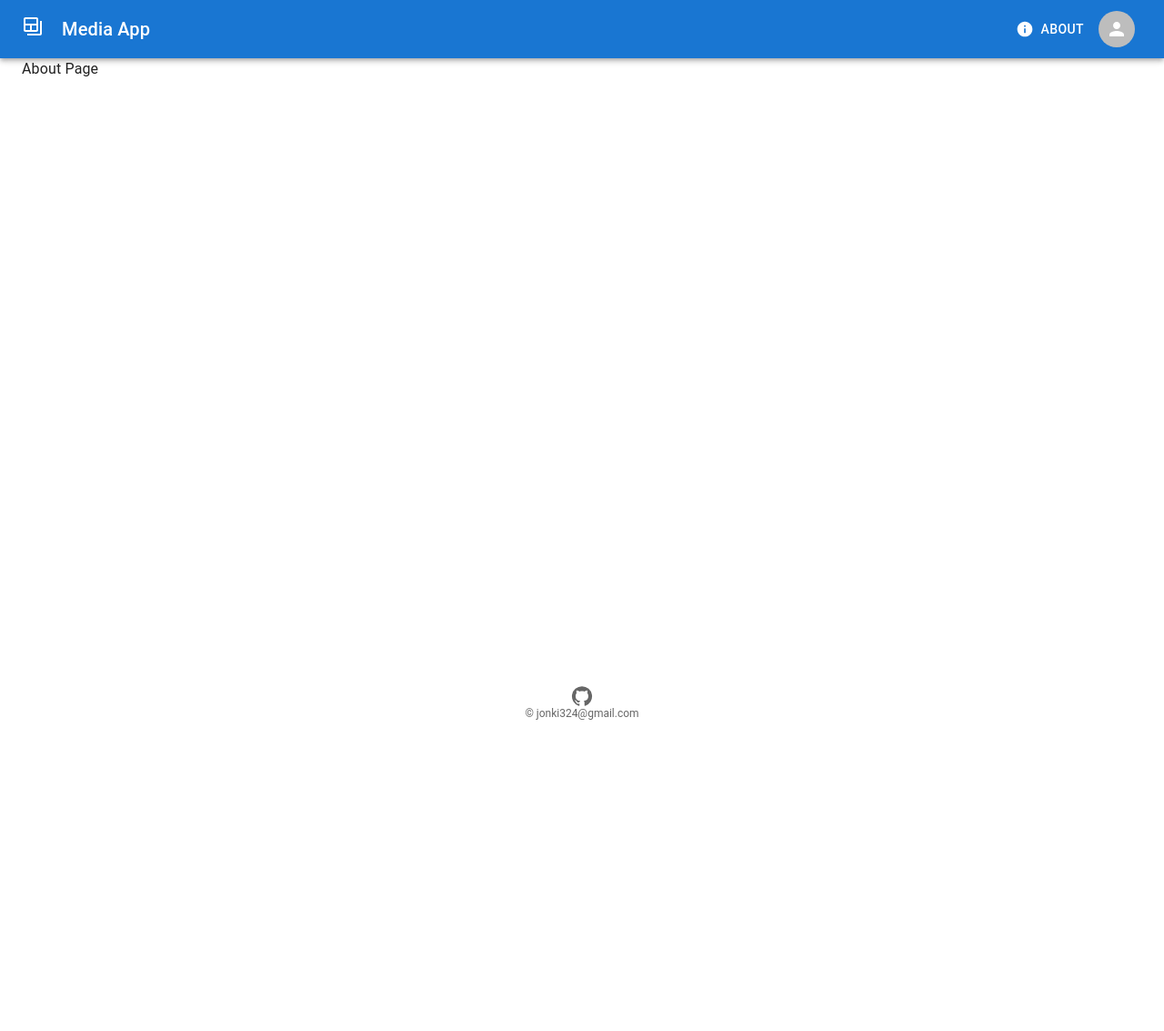
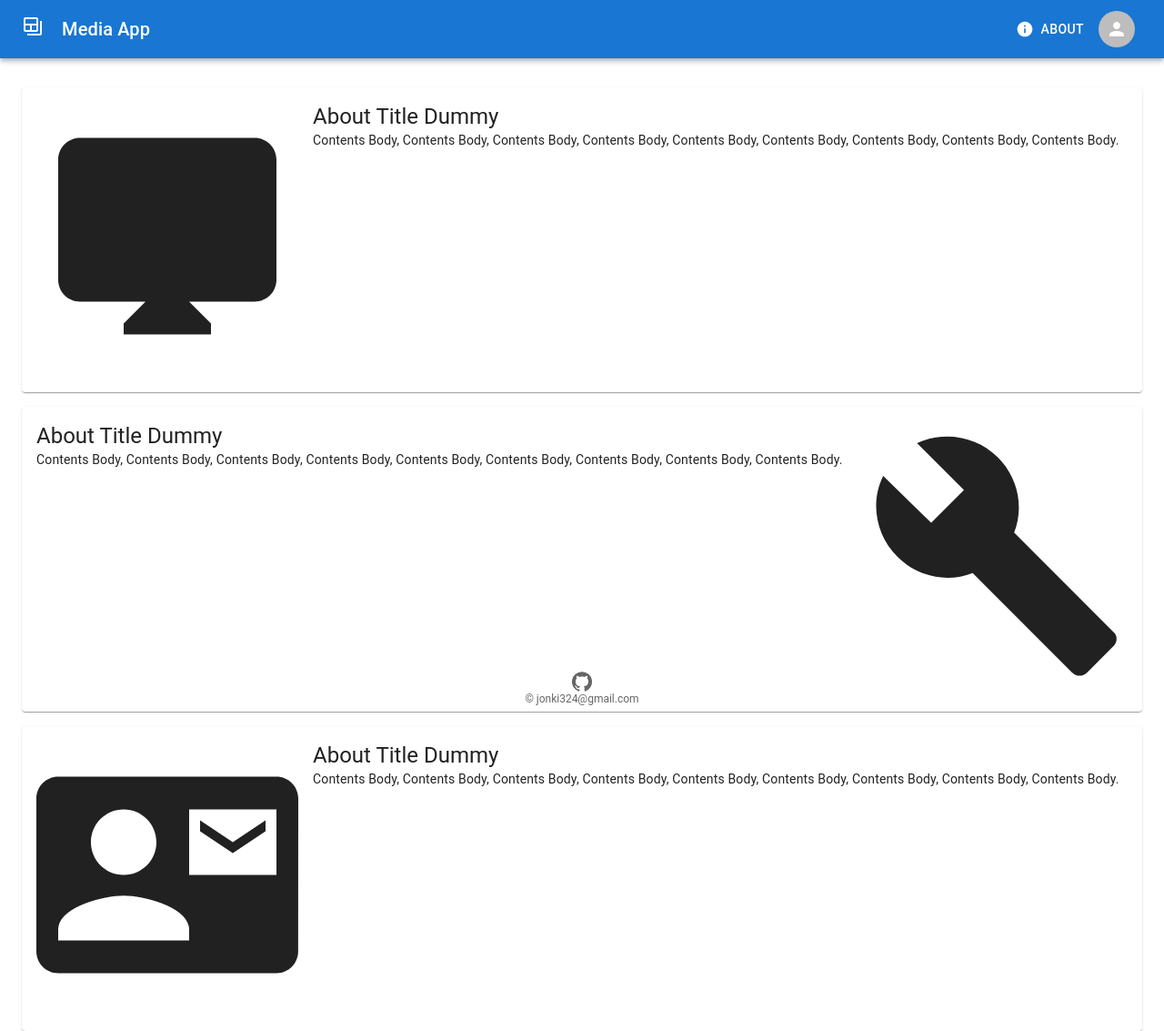
Before and after one commit to jonki324/media-app, a React (Create React App) app in the folder frontend/client/: page /about in a window 1280 px wide. Shown: the whole page at 91% size. Before the commit the page ends 800 px from the top, so only its background shows below. Built offline with nearby package versions, Linux system fonts and the light colour scheme.

Commit message:
ダミーAboutページ追加

```diff
--- a/frontend/client/src/features/About/AboutPage.tsx
+++ b/frontend/client/src/features/About/AboutPage.tsx
@@ -1,8 +1,63 @@
 import React from 'react';
+import { Grid, Card, CardContent, Typography } from '@mui/material';
+import { DesktopMac, Build, ContactMail } from '@mui/icons-material';
 import Layout from '../../components/Layout/Layout';
 
 const AboutPage: React.FC = () => {
-  return <Layout>About Page</Layout>;
+  const aboutTitle = 'About Title Dummy';
+  const aboutBody =
+    'Contents Body, Contents Body, Contents Body, Contents Body, Contents Body, Contents Body, Contents Body, Contents Body, Contents Body.';
+  return (
+    <Layout>
+      <Grid container justifyContent="center" spacing={2} pt={4}>
+        <Grid item maxWidth="md" xs={12}>
+          <Card>
+            <CardContent>
+              <Grid container spacing={2}>
+                <Grid item md={3}>
+                  <DesktopMac sx={{ width: '100%', height: '100%' }} />
+                </Grid>
+                <Grid item md={9}>
+                  <Typography variant="h5">{aboutTitle}</Typography>
+                  <Typography variant="body2">{aboutBody}</Typography>
+                </Grid>
+              </Grid>
+            </CardContent>
+          </Card>
+        </Grid>
+        <Grid item maxWidth="md" xs={12}>
+          <Card>
+            <CardContent>
+              <Grid container spacing={2}>
+                <Grid item md={9}>
+                  <Typography variant="h5">{aboutTitle}</Typography>
+                  <Typography variant="body2">{aboutBody}</Typography>
+                </Grid>
+                <Grid item md={3}>
+                  <Build sx={{ width: '100%', height: '100%' }} />
+                </Grid>
+              </Grid>
+            </CardContent>
+          </Card>
+        </Grid>
+        <Grid item maxWidth="md" xs={12}>
+          <Card>
+            <CardContent>
+              <Grid container spacing={2}>
+                <Grid item md={3}>
+                  <ContactMail sx={{ width: '100%', height: '100%' }} />
+                </Grid>
+                <Grid item md={9}>
+                  <Typography variant="h5">{aboutTitle}</Typography>
+                  <Typography variant="body2">{aboutBody}</Typography>
+                </Grid>
+              </Grid>
+            </CardContent>
+          </Card>
+        </Grid>
+      </Grid>
+    </Layout>
+  );
 };
 
 export default AboutPage;
```
